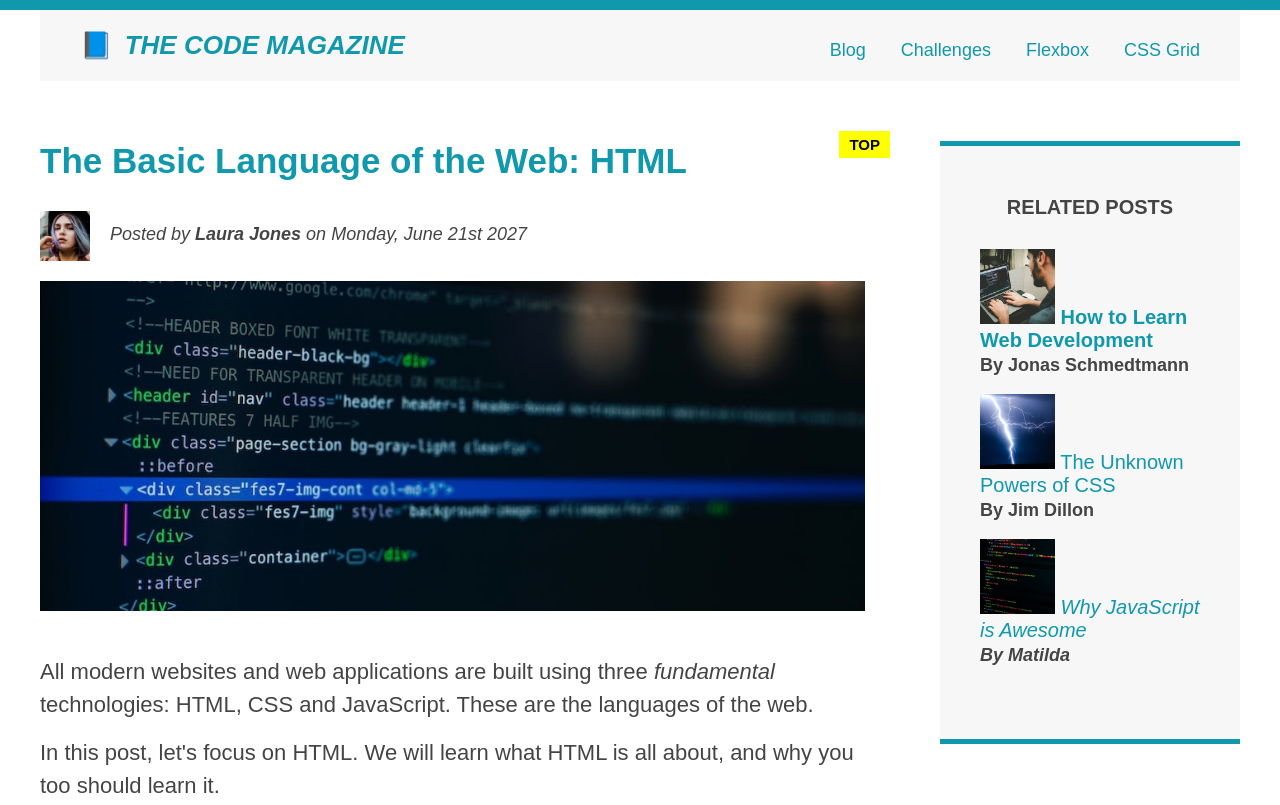
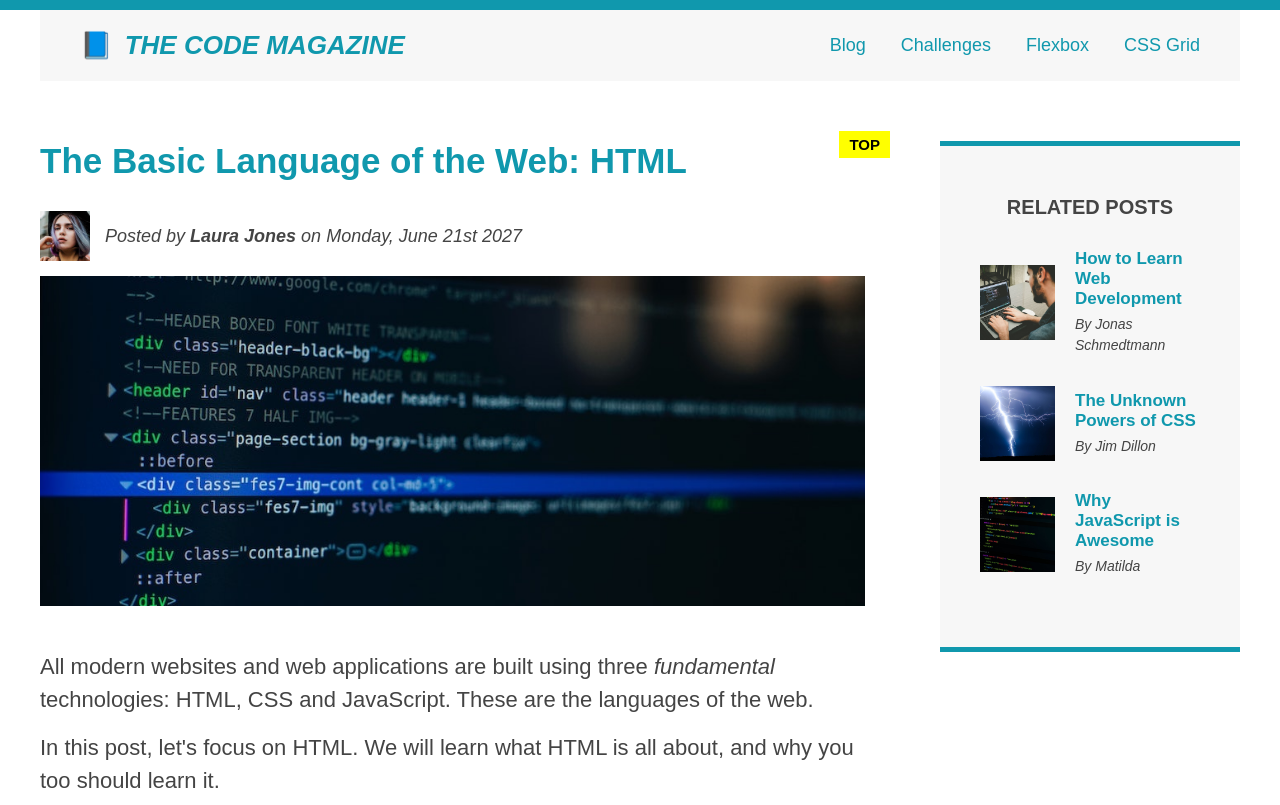
Before and after one commit to brunorebic/Learning-HTML-CSS, a plain HTML site: page index.html in a window 1280 px wide. Shown: the top 805 px of the page. Drawn offline with Linux system fonts and the light colour scheme.

Commit message:
Applying flexbox

```diff
--- a/index.html
+++ b/index.html
@@ -15,15 +15,17 @@
         <nav>
           <a href="blog.html" target="_blank">Blog</a>
           <a href="#">Challenges</a>
-          <a href="#">Flexbox</a>
-          <a href="#">CSS Grid</a>
+          <a href="flexbox.html">Flexbox</a>
+          <a href="css-grid.html">CSS Grid</a>
         </nav>
       </header>
 
+      <div class="row">
         <article>
           <header class="post-header">
             <h2>The Basic Language of the Web: HTML</h2>
 
+            <div class="author-box">
               <img
                 src="img/laura-jones.jpg"
                 alt="Headshot of text author Laura Jones"
@@ -35,6 +37,7 @@
               <p id="author" class="author">
                 Posted by <strong>Laura Jones</strong> on Monday, June 21st 2027
               </p>
+            </div>
 
             <img
               src="img/post-img.jpg"
@@ -50,8 +53,8 @@
           <p>
             All modern websites and web applications are built using three
             <em>fundamental</em>
-          technologies: HTML, CSS and JavaScript. These are the languages of the
-          web.
+            technologies: HTML, CSS and JavaScript. These are the languages of
+            the web.
           </p>
 
           <p>
@@ -63,8 +66,8 @@
           <p>
             HTML stands for <strong>H</strong>yper<strong>T</strong>ext
             <strong>M</strong>arkup <strong>L</strong>anguage. It's a markup
-          language that web developers use to structure and describe the content
-          of a webpage (not a programming language).
+            language that web developers use to structure and describe the
+            content of a webpage (not a programming language).
           </p>
 
           <p>
@@ -117,40 +120,49 @@
           <h4>Related posts</h4>
 
           <ul class="related">
-          <li>
+            <li class="related-post">
               <img
                 src="img/related-1.jpg"
                 alt="related-1"
                 width="75"
                 height="75"
               />
-            <a href="#">How to Learn Web Development</a>
+              <div>
+                <a href="#" class="related-link"
+                  >How to Learn Web Development</a
+                >
                 <p class="related-author">By Jonas Schmedtmann</p>
+              </div>
             </li>
 
-          <li>
+            <li class="related-post">
               <img
                 src="img/related-2.jpg"
                 alt="related-2"
                 width="75"
                 height="75"
               />
-            <a href="#">The Unknown Powers of CSS</a>
+              <div>
+                <a href="#" class="related-link">The Unknown Powers of CSS</a>
                 <p class="related-author">By Jim Dillon</p>
+              </div>
             </li>
 
-          <li>
+            <li class="related-post">
               <img
                 src="img/related-3.jpg"
                 alt="related-3"
                 width="75"
                 height="75"
               />
-            <a href="#">Why JavaScript is Awesome</a>
+              <div>
+                <a href="#" class="related-link">Why JavaScript is Awesome</a>
                 <p class="related-author">By Matilda</p>
+              </div>
             </li>
           </ul>
         </aside>
+      </div>
 
       <footer>
         <p id="copyright" class="copyright text">
--- a/style.css
+++ b/style.css
@@ -198,8 +198,6 @@ nav a:link {
   display: block; */
 
   margin-right: 30px;
-  margin-top: 10px;
-
   display: inline-block;
 }
 
@@ -265,7 +263,7 @@ footer p {
   color: green !important;
 } */
 
-/* FLOATS */
+/* FLOATS
 
 .author-img {
   float: left;
@@ -302,4 +300,59 @@ aside {
 }
 footer {
   clear: both;
+} */
+
+/* FLEXBOX */
+.main-header {
+  display: flex;
+  align-items: center;
+  justify-content: space-between;
 }
+
+.author-box {
+  display: flex;
+  align-items: center;
+  margin-bottom: 15px;
+}
+
+.author {
+  margin-bottom: 0;
+  margin-left: 15px;
+}
+
+.related-post {
+  display: flex;
+  align-items: center;
+  gap: 20px;
+  margin-bottom: 30px;
+}
+
+.related-link:link {
+  font-size: 17px;
+  font-weight: bold;
+  font-style: normal;
+  display: block;
+  margin-bottom: 5px;
+}
+
+.related-author {
+  margin-bottom: 0;
+  font-size: 14px;
+  font-weight: normal;
+  font-style: italic;
+}
+
+.row {
+  display: flex;
+  align-items: flex-start;
+  gap: 75px;
+  margin-bottom: 60px;
+}
+
+article {
+  flex: 1;
+  margin-bottom: 0;
+}
+aside {
+  flex: 0 0 300px;
+}
```
Also changed, not shown: css-grid.html (added, +80 -0 lines), flexbox.html (added, +93 -0 lines). Lines whose indentation alone changed are shown as unchanged.
